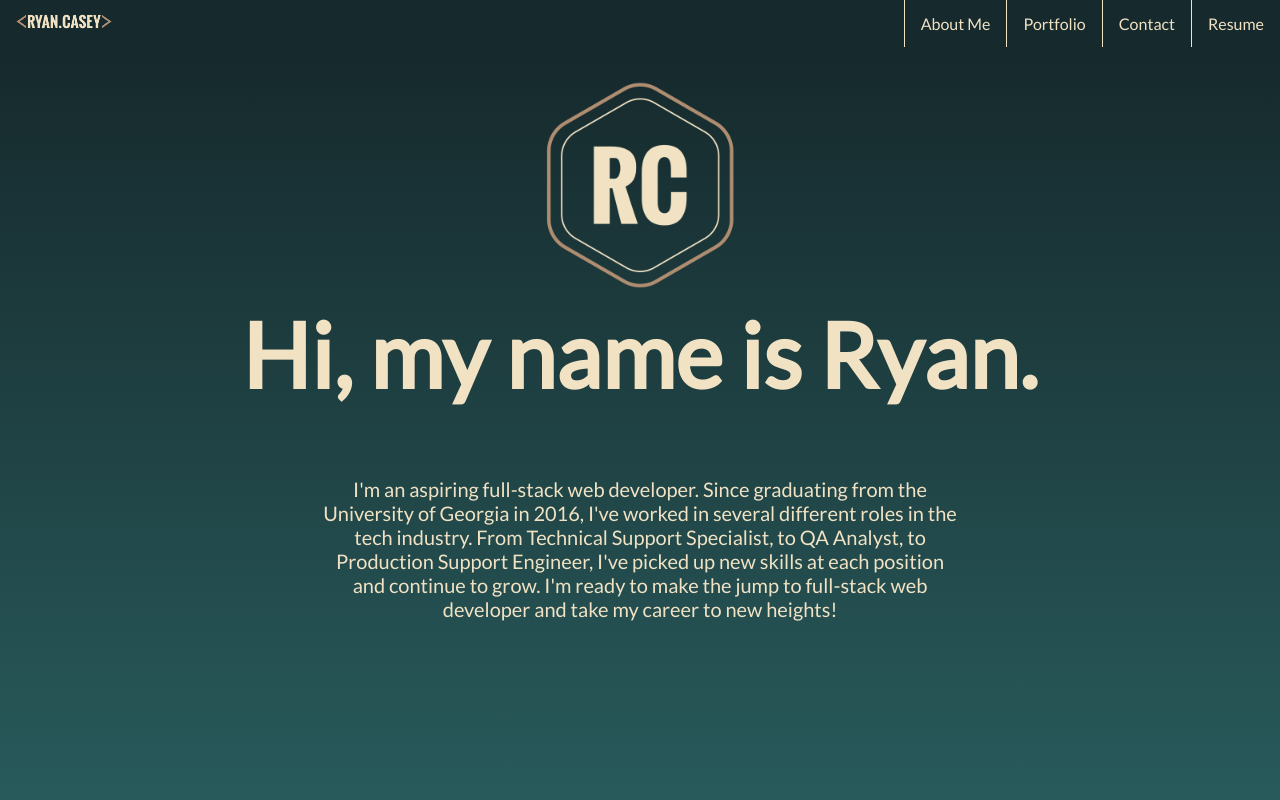
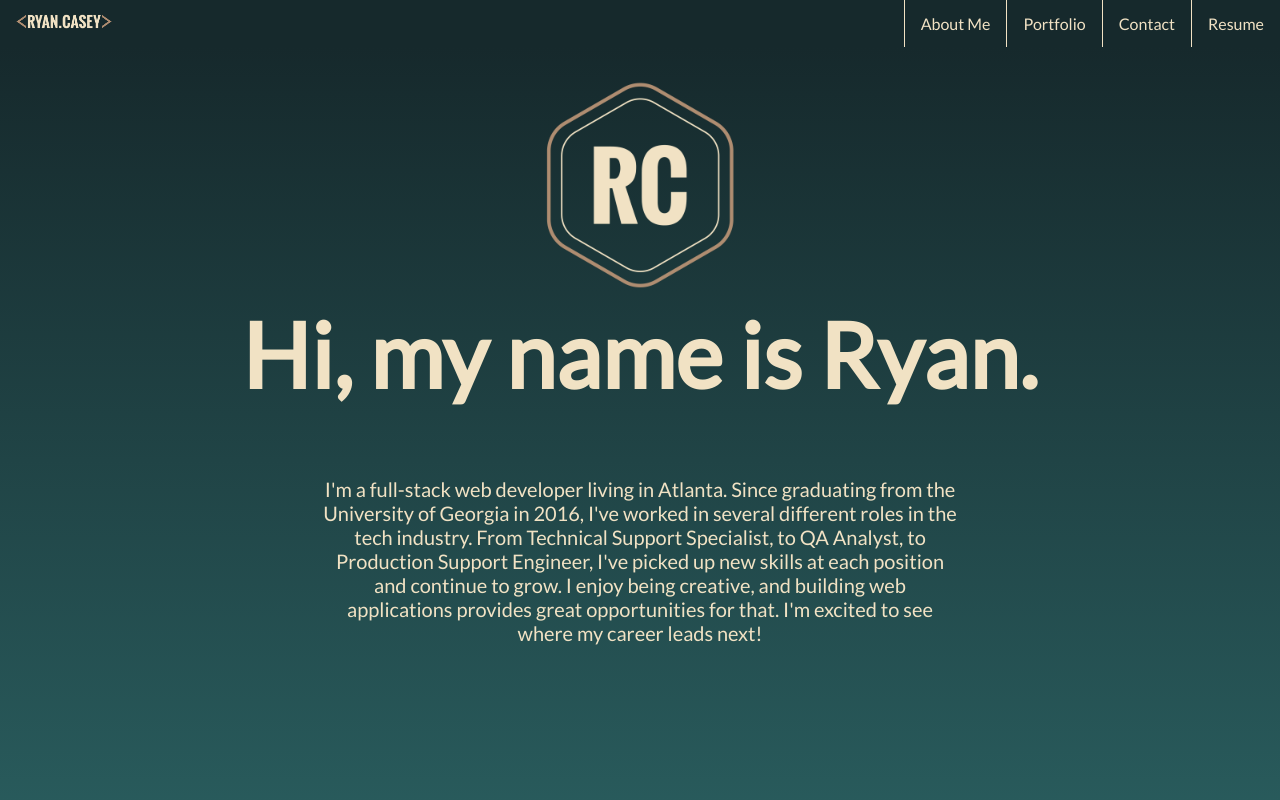
Before and after one commit to rcaseyx/rcaseyxcode, a React (Create React App) app: page / in a window 1280 px wide. Shown: the top 800 px of the page. Built offline with nearby package versions, Linux system fonts and the light colour scheme; no server answers.

Commit message:
updated about me

```diff
--- a/src/about.js
+++ b/src/about.js
@@ -53,13 +53,13 @@ export default class About extends React.Component {
                 </header>
                 <div className="about-text">
                     <p className={this.state.loadedTitle ? "fadeIn" : "hidden"}>
-                        I'm an aspiring full-stack web developer. Since graduating from the
+                        I'm a full-stack web developer living in Atlanta. Since graduating from the
                         University of Georgia in 2016, I've worked in several
                         different roles in the tech industry. From Technical Support
                         Specialist, to QA Analyst, to Production Support Engineer, I've
                         picked up new skills at each position and continue to grow.
-                        I'm ready to make the jump to full-stack web developer
-                        and take my career to new heights!
+                        I enjoy being creative, and building web applications provides great
+                        opportunities for that. I'm excited to see where my career leads next!
                     </p>
                 </div>
                 <div className="links">
```
